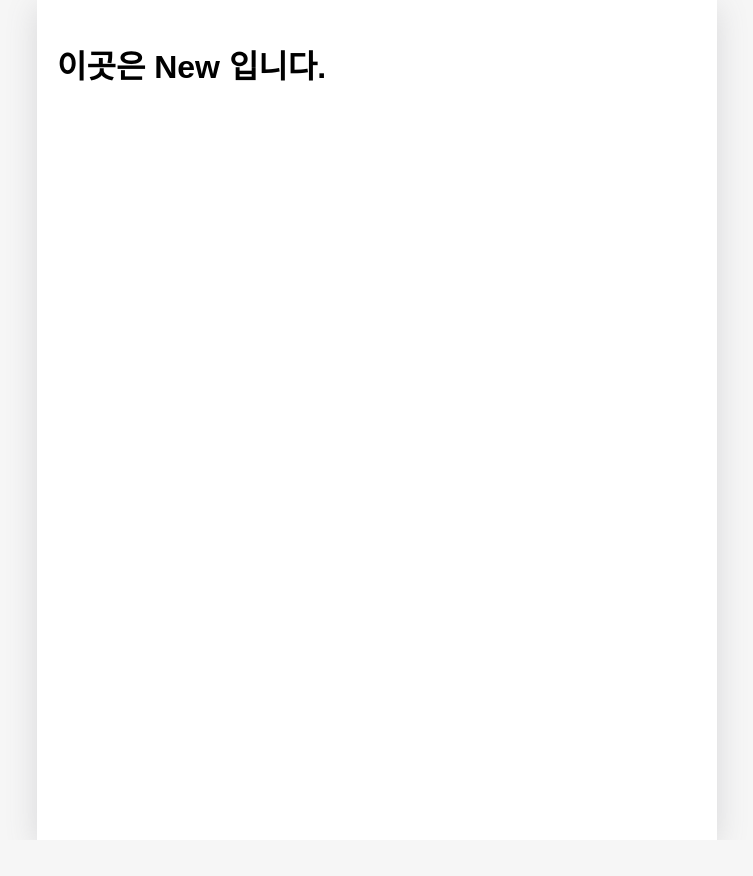
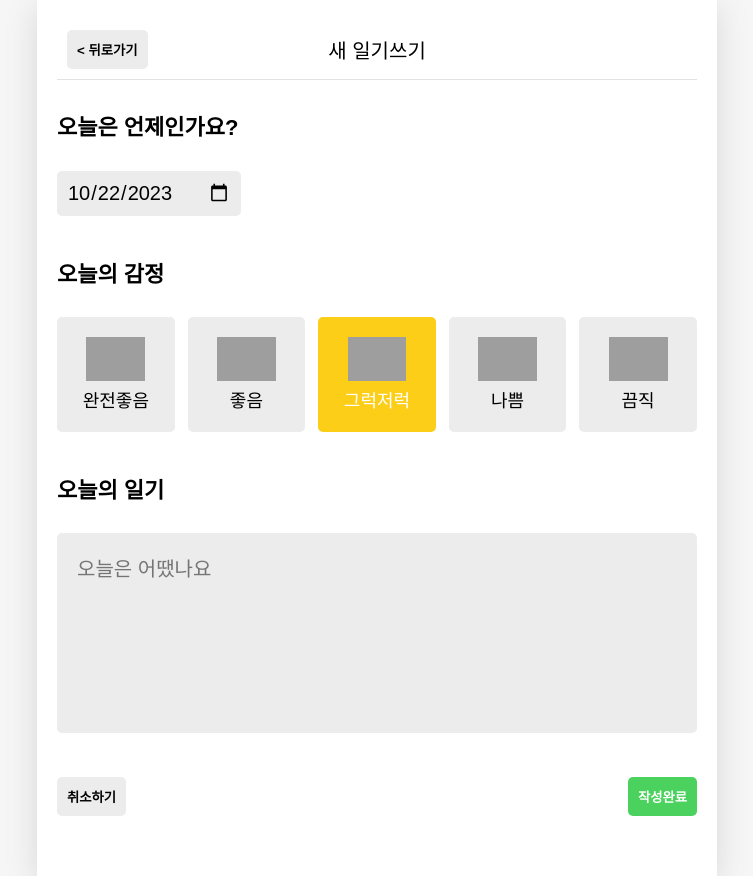
Before and after one commit to mlulucky/react-diary-ts, a React (Create React App) app: page /new in a window 1280 px wide. Shown: the whole page, without its empty margins (263-1016 px from the left). Before the commit the page ends 840 px from the top, so only its background shows below. Built offline with nearby package versions, Linux system fonts and the light colour scheme; grey boxes are pictures that could not be loaded; a web font is replaced by a local one.

Commit message:
feat: new 페이지에 일기 편집컴포넌트 추가

```diff
--- a/src/pages/New.tsx
+++ b/src/pages/New.tsx
@@ -1,7 +1,10 @@
+import DiaryEditor from '../components/DiaryEditor';
+
 const New = () => {
+
 	return (
 		<div>
-			<h1>이곳은 New 입니다.</h1>
+			<DiaryEditor />
 		</div>
 	)
 }
```
